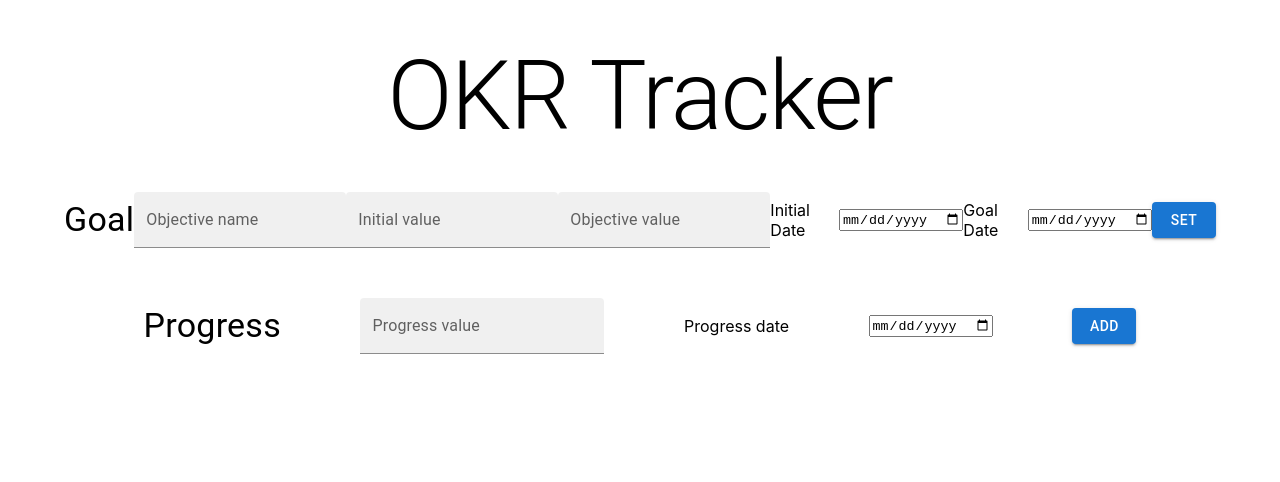
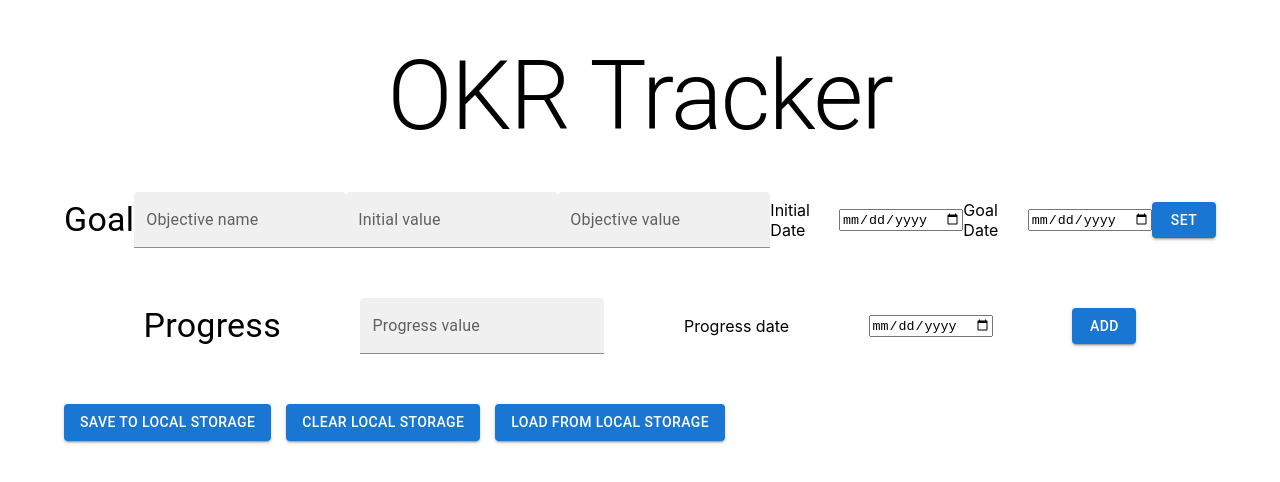
Before and after one commit to julioct99/okr-tracker, a React (Create React App) app: page / in a window 1280 px wide. Shown: the top 482 px of the page. Built offline with nearby package versions, Linux system fonts and the light colour scheme.

Commit message:
Add localStorage support

```diff
--- a/src/components/App/App.tsx
+++ b/src/components/App/App.tsx
@@ -1,9 +1,11 @@
 import { useState } from 'react';
-import { Container, Typography } from '@mui/material';
+import { Button, Container, Typography } from '@mui/material';
 import CustomLineChart from '../charts/CustomLineChart/CustomLineChart';
 import { OkrItem } from '../../shared/types/okrItem';
 import { GoalInput } from '../GoalInput/GoalInput';
 import { ProgressInput } from '../ProgressInput/ProgressInput';
+
+const LOCAL_STORAGE_KEY = 'localStorageStates';
 
 export function App() {
   const [intermediateStates, setIntermediateStates] = useState<any[]>([]);
@@ -23,9 +25,26 @@ export function App() {
 
     const okrValueName = Object.keys(foundState)
       .find((key) => key !== 'date')
-      ?.split(' ')[1];
+      ?.split(' ')
+      .splice(1)
+      .join(' ');
     foundState[`${okrValueName}`] = newState.value;
     setIntermediateStates(states);
+  };
+
+  const saveToLocalStorage = () => {
+    localStorage.setItem(LOCAL_STORAGE_KEY, JSON.stringify(intermediateStates));
+  };
+
+  const clearLocalStorage = () => {
+    localStorage.removeItem(LOCAL_STORAGE_KEY);
+  };
+
+  const loadFromLocalStorage = () => {
+    const localStorageStates = localStorage.getItem(LOCAL_STORAGE_KEY);
+    if (localStorageStates) {
+      setIntermediateStates(JSON.parse(localStorageStates));
+    }
   };
 
   return (
@@ -35,6 +54,25 @@ export function App() {
       </Typography>
       <GoalInput onGoalSet={handleGoalSet} />
       <ProgressInput onProgressAdded={handleProgressAdded} />
+      <div style={{ marginBottom: 15 }}>
+        <Button variant='contained' onClick={saveToLocalStorage}>
+          Save to local storage
+        </Button>
+        <Button
+          variant='contained'
+          onClick={clearLocalStorage}
+          style={{ marginLeft: 15 }}
+        >
+          Clear local storage
+        </Button>
+        <Button
+          variant='contained'
+          onClick={loadFromLocalStorage}
+          style={{ marginLeft: 15 }}
+        >
+          Load from local storage
+        </Button>
+      </div>
       {intermediateStates.length > 1 && (
         <CustomLineChart height={400} data={intermediateStates} />
       )}
--- a/src/components/GoalInput/GoalInput.tsx
+++ b/src/components/GoalInput/GoalInput.tsx
@@ -43,7 +43,8 @@ export const GoalInput: React.FunctionComponent<GoalInputProps> = ({ onGoalSet }
 
   useEffect(() => {
     onGoalSet(intermediateStates);
-  }, [intermediateStates, onGoalSet]);
+    // eslint-disable-next-line react-hooks/exhaustive-deps
+  }, [intermediateStates]);
 
   const updateOkr = () => {
     setOkrValueName(okrValueNameInputRef.current!.value);
```
Also changed, not shown: 1 other file (tests, documents, lock files or other folders).
